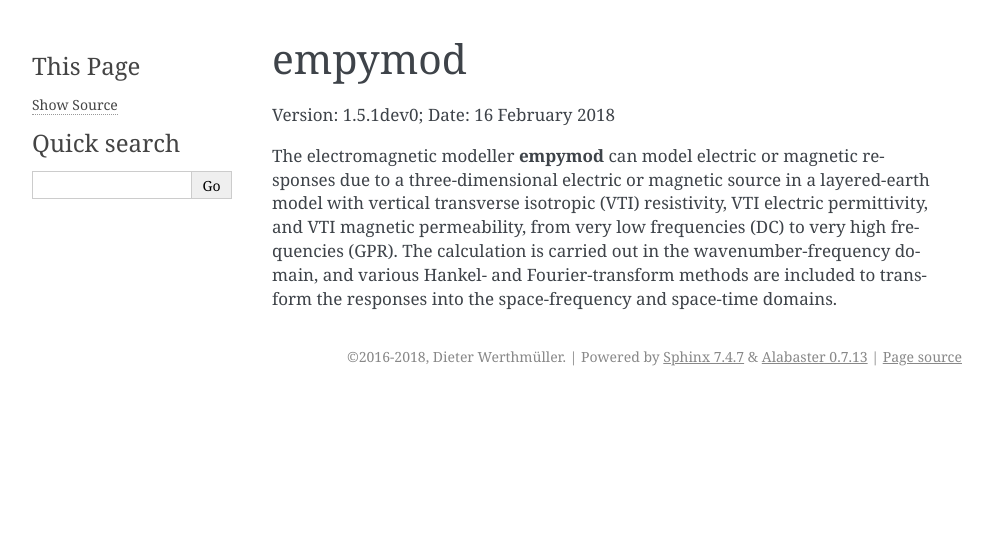
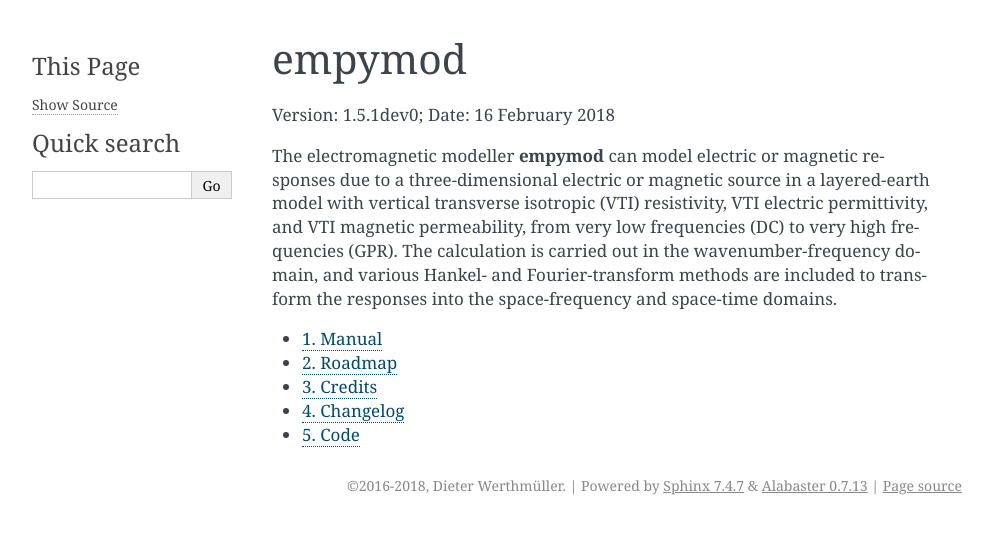
Before and after one commit to emsig/empymod, a Sphinx documentation site: the page built from docs/index.rst, in a window 1280 px wide. Shown: the top 534 px of the page, without its empty margins (148-1141 px from the left). Built offline with Sphinx 7.4.7, drawn with Linux system fonts in a browser that asks for light colours.

Commit message:
Remove sphinxcontrib-fulltoc

```diff
--- a/docs/conf.py
+++ b/docs/conf.py
@@ -36,7 +36,6 @@
     'sphinx.ext.viewcode',
     'numpydoc',
     'sphinxcontrib.napoleon',
-    'sphinxcontrib.fulltoc',
 ]
 numpydoc_show_class_members = False
 
--- a/docs/index.rst
+++ b/docs/index.rst
@@ -18,6 +18,5 @@
 .. toctree::
    :numbered:
    :maxdepth: 2
-   :hidden:
 
    empymod
--- a/requirements.txt
+++ b/requirements.txt
@@ -4,4 +4,3 @@
 python-dateutil>=2.5.3
 scipy>=0.18.1
 sphinxcontrib-napoleon>=0.6.0
-sphinxcontrib-fulltoc
```
